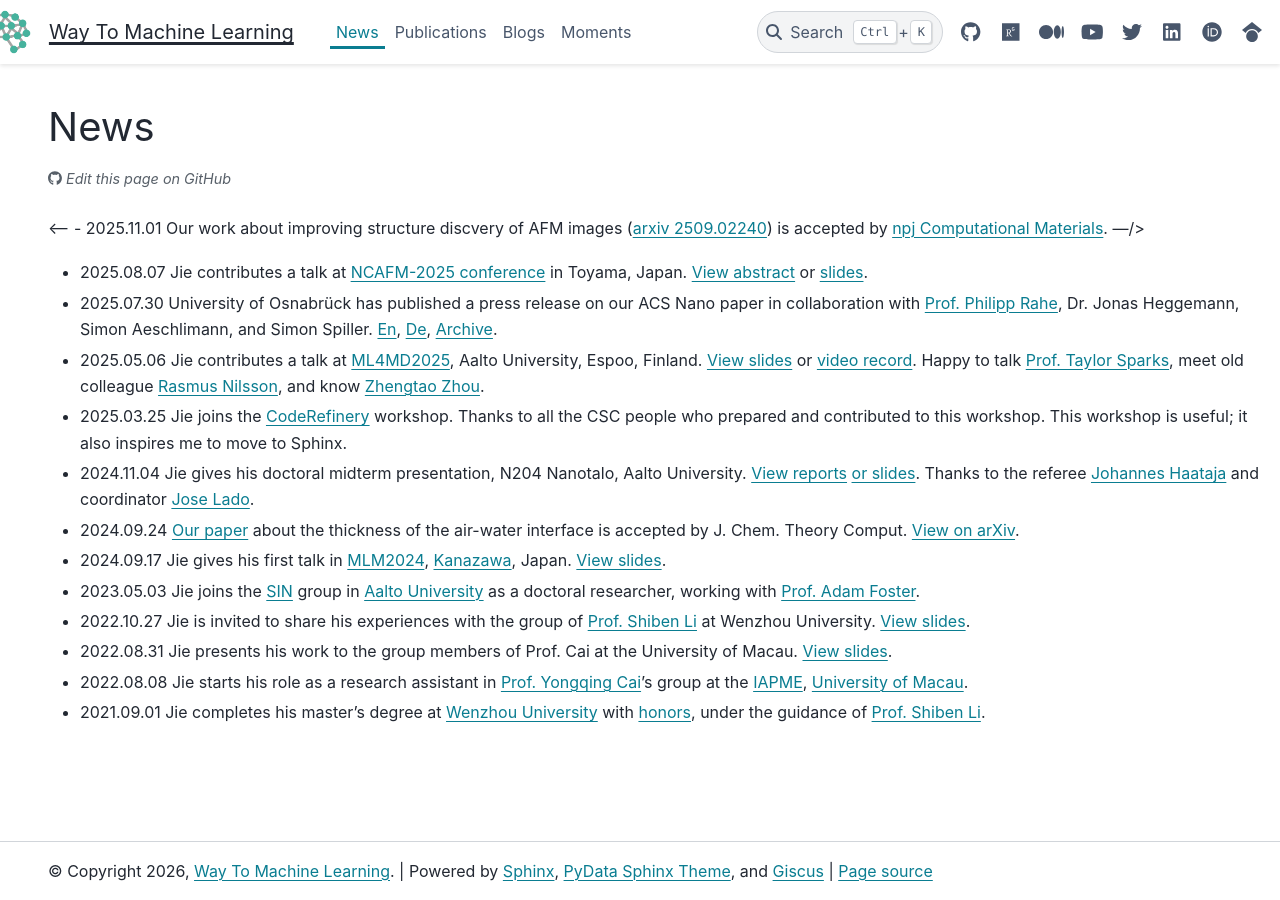
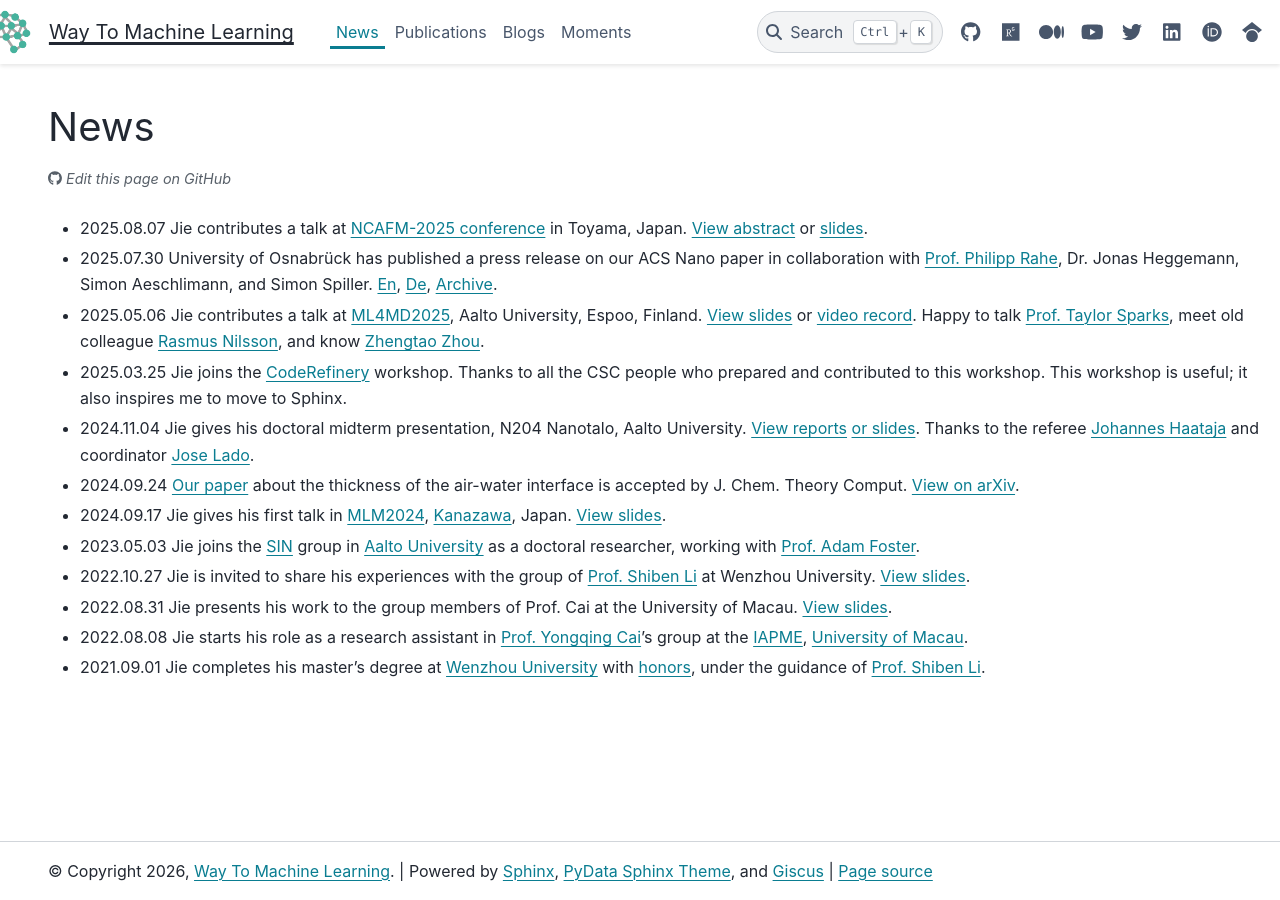
Before and after one commit to way2ml/way2ml.github.io, a Sphinx documentation site: the page built from doc/news.md, in a window 1280 px wide. Built offline with Sphinx 7.4.7 and the PyData theme 0.15.4, drawn with Linux system fonts in a browser that asks for light colours.

Commit message:
Remove outdated news entry from news.md
Removed outdated news entry about AFM images acceptance.

```diff
--- a/doc/news.md
+++ b/doc/news.md
@@ -1,5 +1,4 @@
 # News
-<-- - 2025.11.01 Our work about improving structure discvery of AFM images ([arxiv 2509.02240](https://arxiv.org/abs/2509.02240)) is accepted by [npj Computational Materials](https://www.nature.com/npjcompumats/).  ---/>
 - 2025.08.07 Jie contributes a talk at [NCAFM-2025 conference](https://www.nims.go.jp/group/Nanoprobe/NC-AFM2025/Index.html) in Toyama, Japan. [View abstract](https://www.nims.go.jp/group/Nanoprobe/NC-AFM2025/Abstract/S11-2_Jie%20Huang.pdf) or [slides](https://raw.githubusercontent.com/HuangJiaLian/DataBase0/master/uploads/NCAFM_Jie_Huang.pdf).
 - 2025.07.30 University of Osnabrück has published a press release  on our ACS Nano paper in collaboration with [Prof. Philipp Rahe](https://www.humboldt-foundation.de/en/connect/explore-the-humboldt-network/singleview/1147643/dr-philipp-rahe), Dr. Jonas Heggemann, Simon Aeschlimann, and Simon Spiller. [En](https://www.uni-osnabrueck.de/en/campus-life/university-news/news-detail-page/2025/07/physiker-der-uni-osnabrueck-erklaeren-bislang-unbekannten-mikroskopischen-mechanismus), [De](https://www.uni-osnabrueck.de/campusleben/uni-news/detailseite-news/2025/07/physiker-der-uni-osnabrueck-erklaeren-bislang-unbekannten-mikroskopischen-mechanismus), [Archive](https://raw.githubusercontent.com/HuangJiaLian/DataBase0/master/uploads/2025-07-30-ACSNANO.png).
 - 2025.05.06 Jie contributes a talk at [ML4MD2025](https://sites.utu.fi/ml4md2025/), Aalto University, Espoo, Finland. [View slides](http://raw.githubusercontent.com/HuangJiaLian/DataBase0/refs/heads/master/uPic/2025-05-07-20-50-slide.pdf) or [video record](https://youtu.be/bmc2ZaMUvgo?si=iO6RSa9OHEOmCvMY). Happy to talk [Prof. Taylor Sparks](https://profiles.faculty.utah.edu/u0203991), meet old colleague [Rasmus Nilsson](https://orcid.org/0009-0004-9618-2562), and know [Zhengtao Zhou](https://www.researchgate.net/profile/Zhengtao-Zhou-2).
```
